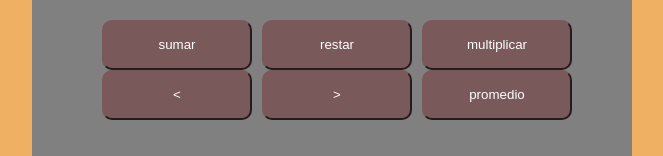
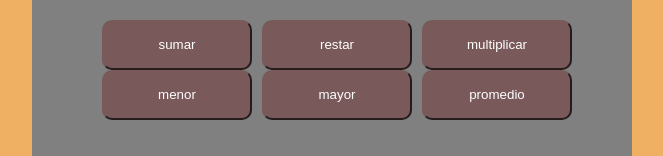
Before and after one commit to nandostiwar/20242-DesarrolloWeb, a React (Vite) app in the folder calculadora-proyecto/front-end-calculadora/: page / in a window 1280 px wide. Shown: the part 331-487 px from the top of the page, without its empty margins (308-971 px from the left). Built offline with nearby package versions, Linux system fonts and the light colour scheme.

Commit message:
Front botones

```diff
--- a/calculadora-proyecto/front-end-calculadora/src/components/Calculadora.jsx
+++ b/calculadora-proyecto/front-end-calculadora/src/components/Calculadora.jsx
@@ -32,8 +32,8 @@
                 <input type="submit" className="btnEnviar" value="sumar" onClick={handleSubmit}/>
                 <input type="submit" className="btnEnviar" value="restar" onClick={handleSubmit}/>
                 <input type="submit" className="btnEnviar" value="multiplicar" onClick={handleSubmit}/>
-                <input type="submit" className="btnEnviar" value="<" onClick={handleSubmit}/>
-                <input type="submit" className="btnEnviar" value=">" onClick={handleSubmit}/>
+                <input type="submit" className="btnEnviar" value="menor" onClick={handleSubmit}/>
+                <input type="submit" className="btnEnviar" value="mayor" onClick={handleSubmit}/>
                 <input type="submit" className="btnEnviar" value="promedio" onClick={handleSubmit}/>
             </form>
             <Resultado resultado={"El resultado es "+ resultado}/>
```
